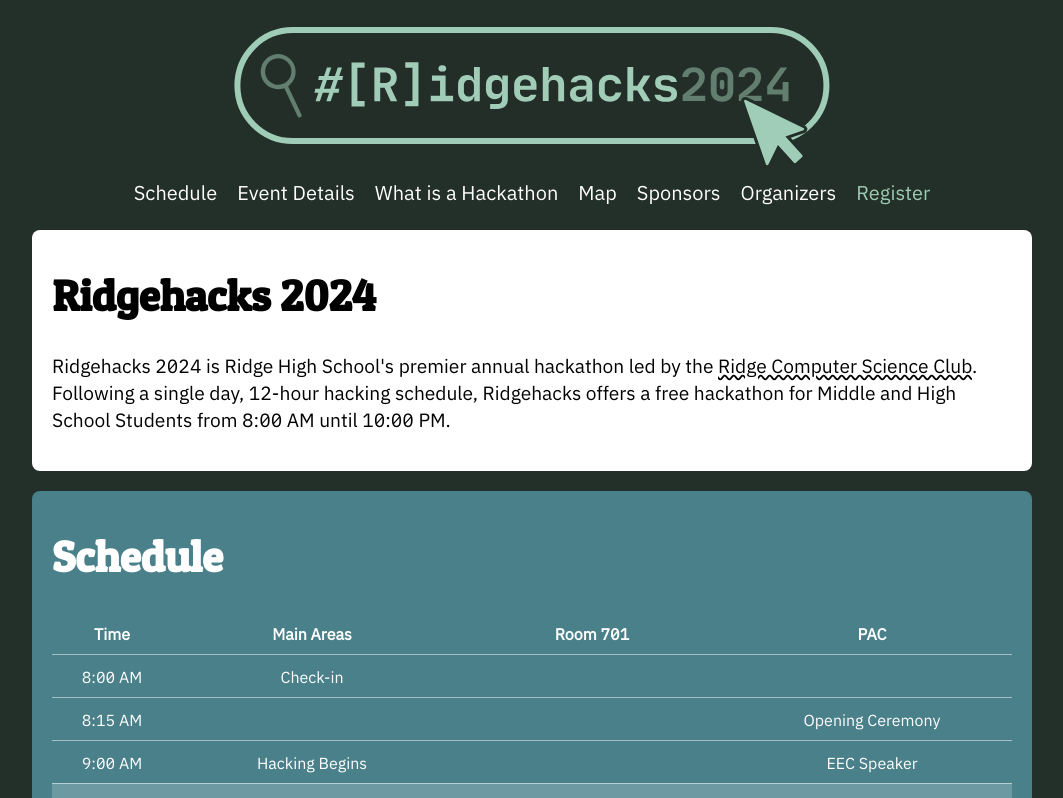
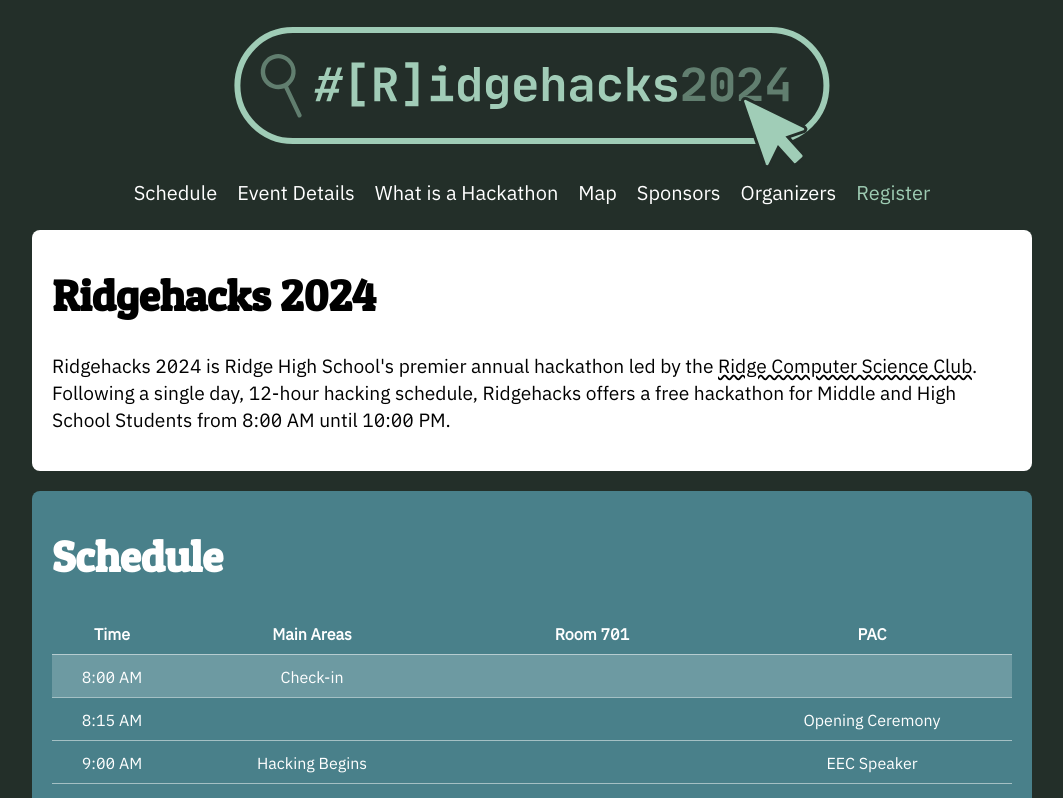
Before and after one commit to connorslade/ridgehacks2025, a Svelte app: page / in a window 1280 px wide. Shown: the top 798 px of the page, without its empty margins (108-1171 px from the left). Built offline with nearby package versions, Linux system fonts and the light colour scheme.

Commit message:
Show current time on schedule section.

```diff
--- a/src/App.svelte
+++ b/src/App.svelte
@@ -42,9 +42,9 @@
 
     <Schedule />
 
-    <Section title="Schedule">
+    <!-- <Section title="Schedule">
       <p>More information coming soon...</p>
-    </Section>
+    </Section> -->
 
     <Section title="Event Details">
       <ListItem title="Date">April 6th, 2024</ListItem>
--- a/src/assets/data.json
+++ b/src/assets/data.json
@@ -1,5 +1,5 @@
 {
   "debug": true,
   "eventDay": 1712376000,
-  "eventTimezone": 8
+  "eventTimezone": -5
 }
--- a/src/components/Schedule.svelte
+++ b/src/components/Schedule.svelte
@@ -2,6 +2,7 @@
   import Time from "../lib/Time.svelte";
   import Section from "../lib/Section.svelte";
 
+  import { eventTimezone } from "../assets/data.json";
   import rawData from "../assets/schedule.json";
 
   interface ScheduleData {
@@ -19,6 +20,11 @@
     constructor(hour: number, minute: number) {
       this.hour = hour;
       this.minute = minute;
+    }
+
+    static now(): EventTime {
+      let now = new Date(new Date().getTime() + eventTimezone * 3600 * 1000);
+      return new EventTime(now.getHours(), now.getMinutes());
     }
 
     static fromString(time: string): EventTime {
@@ -39,11 +45,9 @@
   let rooms = Object.keys(data);
   let times: EventTime[] = [];
 
-  for (let key in data) {
-    for (let time in data[key as keyof typeof data]) {
+  for (let key in data)
+    for (let time in data[key as keyof typeof data])
       times.push(EventTime.fromString(time));
-    }
-  }
 
   times.sort((a, b) => a.compareTo(b));
 
@@ -51,6 +55,20 @@
     (time, index) =>
       times.findIndex((other) => time.compareTo(other) === 0) === index
   );
+
+  let currentActivity = 0;
+  refreshActivity();
+  setTimeout(refreshActivity, 1);
+
+  function refreshActivity() {
+    let now = EventTime.now();
+    for (let i = times.length - 1; i >= 0; i--) {
+      if (times[i].compareTo(now) < 0) {
+        currentActivity = i;
+        break;
+      }
+    }
+  }
 </script>
 
 <Section title="Schedule">
@@ -62,8 +80,8 @@
       <th class="activity">PAC</th>
     </thead>
 
-    {#each times as time}
-      <tr class={time.toString() == "10:00" ? "current-time" : ""}>
+    {#each times as time, idx}
+      <tr class:current-time={idx == currentActivity}>
         <td>
           <Time hour={time.hour} minute={time.minute} />
         </td>
```
